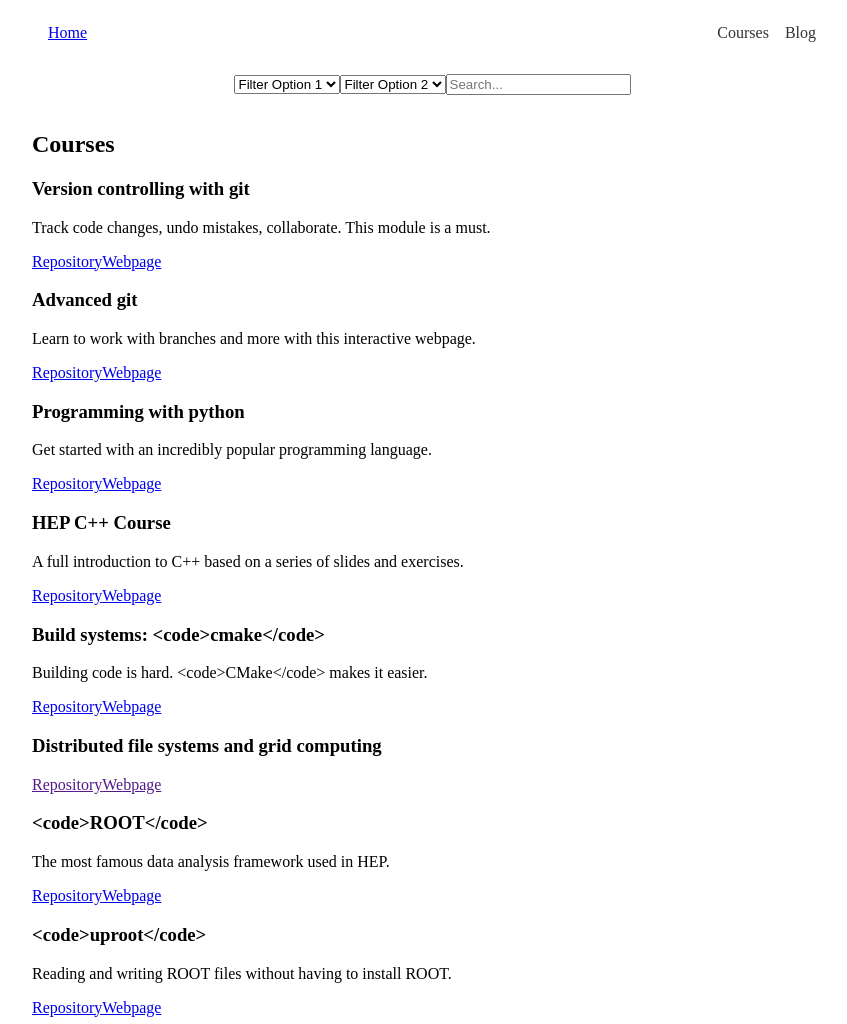
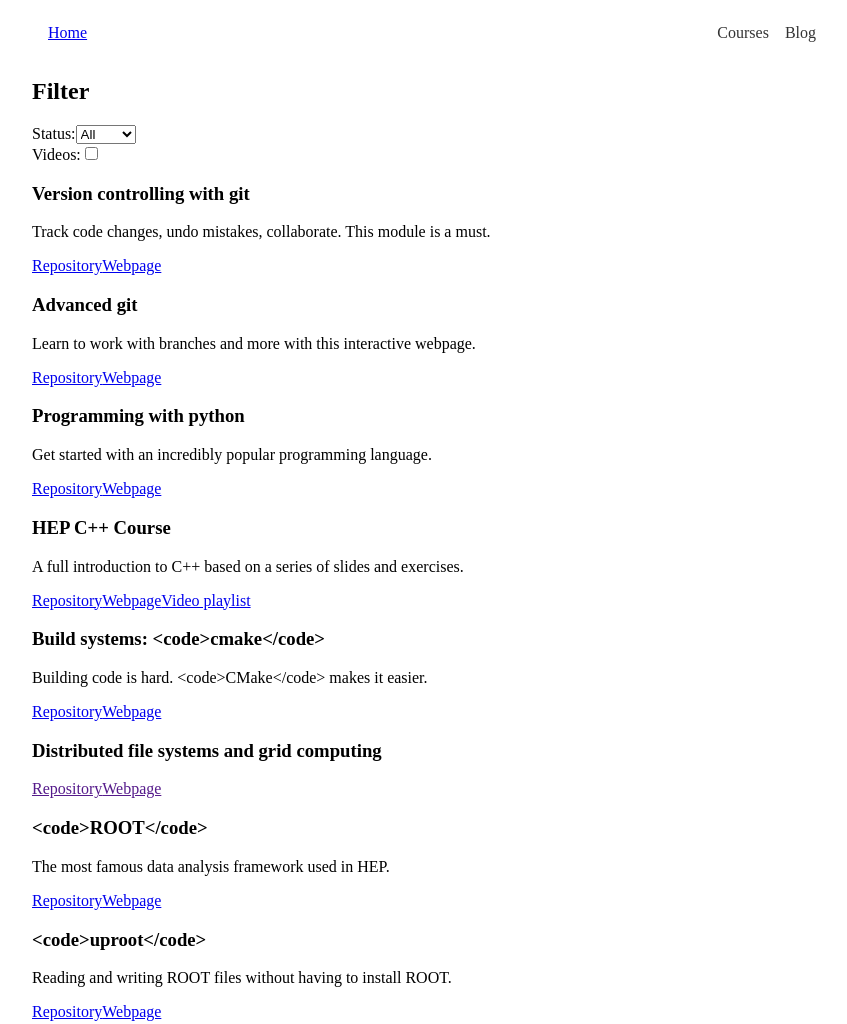
Before and after one commit to isbvah/hsf-training-webapp, a Gatsby site: page / in a window 1280 px wide. Shown: the top 1024 px of the page, without its empty margins (208-1055 px from the left). Built offline with nearby package versions, Linux system fonts and the light colour scheme; Gatsby itself is replaced by a stand-in of ours.

Commit message:
filter is working now

```diff
--- a/src/components/courses.js
+++ b/src/components/courses.js
@@ -1,5 +1,3 @@
-// src/components/Courses.js
-
 import React from "react"
 import { useStaticQuery, graphql } from "gatsby"
 
@@ -34,6 +32,9 @@
             <p>{course.description}</p>
             <a href={course.repository}>Repository</a>
             <a href={course.webpage}>Webpage</a>
+            {course.videos && (
+              <a href={course.videos}>Video Playlist</a>
+            )}
           </div>
         ))}
       </div>
--- a/src/components/filter.js
+++ b/src/components/filter.js
@@ -1,27 +1,90 @@
-import React from "react"
-import styled from "styled-components"
+import React, { useState } from "react"
+import { useStaticQuery, graphql } from "gatsby"
 
-const FilterWrapper = styled.section`
-  display: flex;
-  justify-content: center;
-  align-items: center;
-  padding: 1rem;
-`
+const Filter = () => {
+  const [status, setStatus] = useState("all")
+  const [hasVideos, setHasVideos] = useState(false)
 
-const Filter = () => (
-  <FilterWrapper>
-    <select>
-      <option value="">Filter Option 1</option>
-      <option value="option1">Option 1</option>
-      <option value="option2">Option 2</option>
-    </select>
-    <select>
-      <option value="">Filter Option 2</option>
-      <option value="option1">Option 1</option>
-      <option value="option2">Option 2</option>
-    </select>
-    <input type="text" placeholder="Search..." />
-  </FilterWrapper>
-)
+  const data = useStaticQuery(graphql`
+    query {
+      allCoursesYaml {
+        edges {
+          node {
+            id
+            name
+            description
+            repository
+            status
+            videos
+            webpage
+          }
+        }
+      }
+    }
+  `)
+
+  const courses = data.allCoursesYaml.edges.map((edge) => edge.node)
+
+  const filteredCourses = courses.filter((course) => {
+    // Filter by status
+    if (status !== "all" && course.status !== status) {
+      return false
+    }
+
+    // Filter by videos
+    if (hasVideos && !course.videos) {
+      return false
+    }
+
+    return true
+  })
+
+  const handleStatusChange = (e) => {
+    setStatus(e.target.value)
+  }
+
+  const handleHasVideosChange = (e) => {
+    setHasVideos(e.target.checked)
+  }
+
+  return (
+    <section id="filter">
+      <h2>Filter</h2>
+      <div className="filter-container">
+        <div className="filter-item">
+          <label htmlFor="status">Status:</label>
+          <select id="status" value={status} onChange={handleStatusChange}>
+            <option value="all">All</option>
+            <option value="stable">Stable</option>
+            <option value="beta">Beta</option>
+            <option value="alpha">Alpha</option>
+          </select>
+        </div>
+        <div className="filter-item">
+          <label htmlFor="videos">Videos:</label>
+          <input
+            id="videos"
+            type="checkbox"
+            checked={hasVideos}
+            onChange={handleHasVideosChange}
+          />
+        </div>
+      </div>
+      <div className="courses-container">
+        {filteredCourses.map((course) => (
+          <div key={course.id} className="course-card">
+            <h3>{course.name}</h3>
+            <p>{course.description}</p>
+            <a href={course.repository}>Repository</a>
+            <a href={course.webpage}>Webpage</a>
+            {course.videos && (
+              <a href={course.videos}>Video playlist</a>
+            )}
+          </div>
+        ))}
+      </div>
+    </section>
+  )
+}
 
 export default Filter
```
